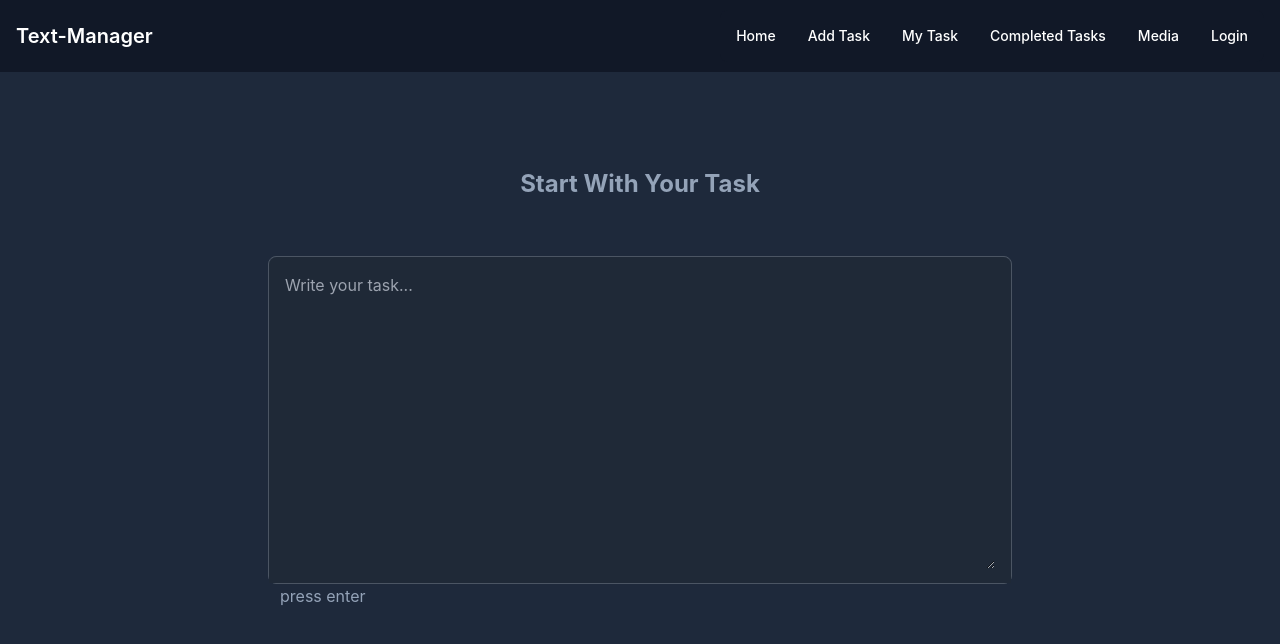
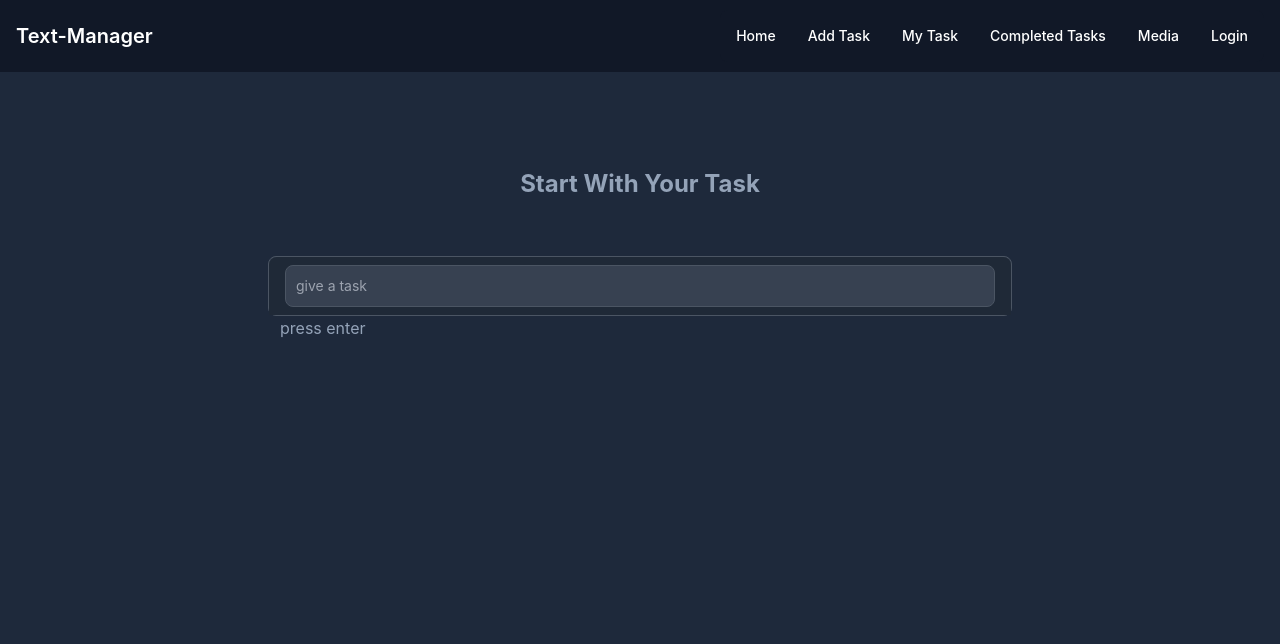
Before and after one commit to 100galib/text-manager-client, a React (Create React App) app: page / in a window 1280 px wide. Shown: the top 644 px of the page. Built offline with nearby package versions, Linux system fonts and the light colour scheme; no server answers.

Commit message:
task complete

```diff
--- a/src/Components/Pages/Home/Home.js
+++ b/src/Components/Pages/Home/Home.js
@@ -1,4 +1,4 @@
-import React, { useState } from 'react';
+import React, { useEffect, useState } from 'react';
 import { toast } from 'react-hot-toast';
 import { useSelector } from 'react-redux';
 import { selectUser } from '../../../features/counter/counterSlice';
@@ -13,12 +13,13 @@
     }
 
     const handlesubmit = event => {
+         setSubmit(task);
 
         if(event.key === 'Enter'){
-            setSubmit(task);
         const postData = {
                 taskData: submit,
-                email: user.email
+                email: user.email,
+                name: user.displayName
             }
             fetch('http://localhost:5000/allTask', {
                 method: 'POST',
@@ -30,7 +31,7 @@
             .then(res => res.json())
             .then(data => {console.log(data)
                 if(data.acknowledged){
-                    toast.success('Task is Submitted')
+                    toast.success('Task is Submitted');
                 }
             })
 
@@ -42,10 +43,11 @@
     return (
         <div>
             <h1 className='text-slate-500 dark:text-slate-400 text-center text-2xl font-bold mt-24'>Start With Your Task</h1>
-            <form onKeyDown={handlesubmit} className='px-3 lg:w-3/5 mx-auto mt-14'>
+            <form  className='px-3 lg:w-3/5 mx-auto mt-14'>
                 <div className="w-full border border-gray-200 rounded-lg bg-gray-50 dark:bg-gray-700 dark:border-gray-600">
                     <div className="px-4 py-2 bg-white rounded-t-lg dark:bg-gray-800">
-                        <textarea value={task} onChange={submitHandler} name='taskdescription' id="comment" rows="12" className="w-full px-0 text-gray-900 bg-white border-0 dark:bg-gray-800 focus:ring-0 dark:text-white dark:placeholder-gray-400 text-md" placeholder="Write your task..." required></textarea>
+                        {/* <textarea value={task}  name='taskdescription' id="comment" rows="12" className="w-full px-0 text-gray-900 bg-white border-0 dark:bg-gray-800 focus:ring-0 dark:text-white dark:placeholder-gray-400 text-md" placeholder="Write your task..." required></textarea> */}
+                        <input onKeyDown={handlesubmit} onChange={submitHandler} placeholder="give a task" type="text" id="email" className="bg-gray-50 border border-gray-300 text-gray-900 text-sm rounded-lg focus:ring-blue-500 focus:border-blue-500 block w-full p-2.5 dark:bg-gray-700 dark:border-gray-600 dark:placeholder-gray-400 dark:text-white dark:focus:ring-blue-500 dark:focus:border-blue-500"/>
                     </div>
                 </div>
             </form>
```
